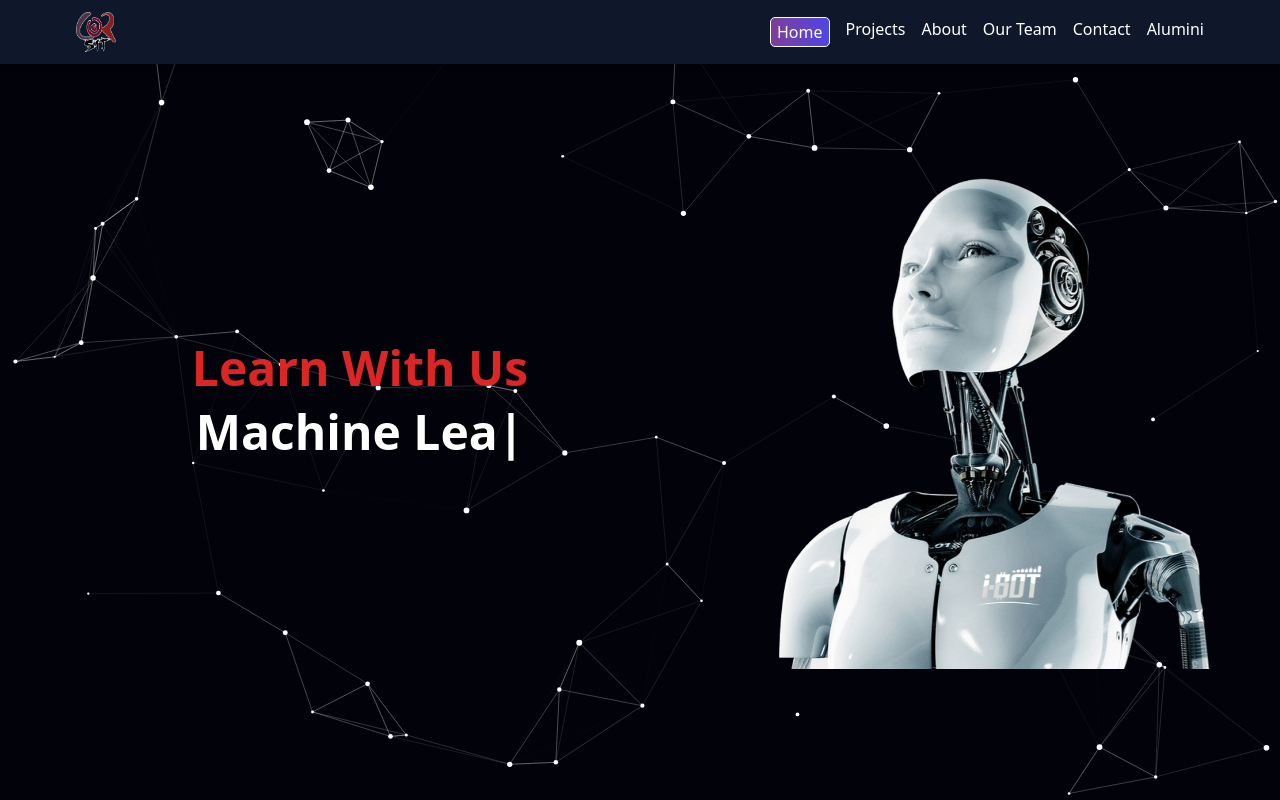
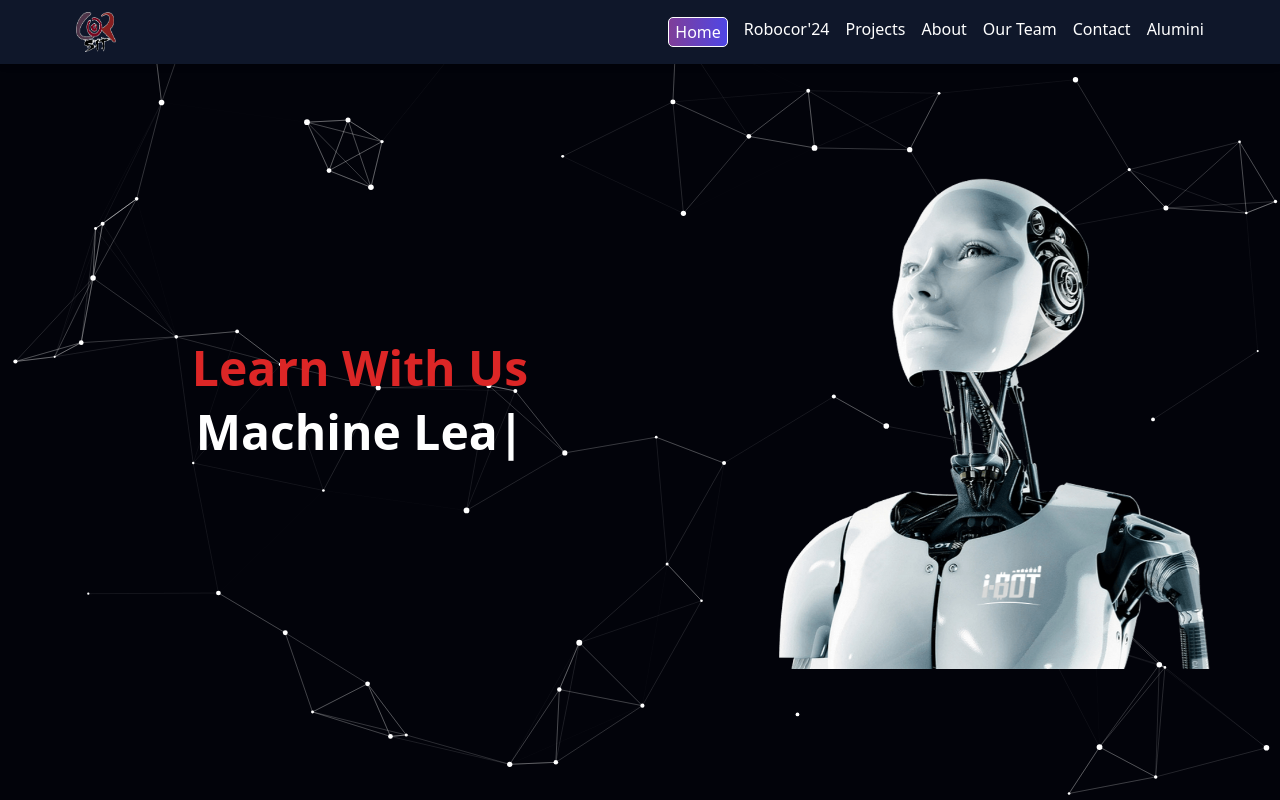
Before and after one commit to Badal-Prakash/CORSIT-2K24, a React (Vite) app: page / in a window 1280 px wide. Shown: the top 800 px of the page. Built offline with nearby package versions, Linux system fonts and the light colour scheme.

Commit message:
robocor page added

```diff
--- a/src/App.jsx
+++ b/src/App.jsx
@@ -22,7 +22,7 @@ function App() {
           <Route path="/contact" element={<Contact />}></Route>
           <Route path="/ourteam" element={<OurTeam />}></Route>
           <Route path="/projects" element={<Projects />}></Route>
-          {/* <Route path="/robocor" element={<Robocor />}></Route> */}
+          <Route path="/robocor" element={<Robocor />}></Route>
           {/* <Route path="/heckfest" element={<Heckfest />}></Route> */}
         </Routes>
       </BrowserRouter>
--- a/src/components/Header.jsx
+++ b/src/components/Header.jsx
@@ -18,6 +18,11 @@ function Header() {
           <Link to="/" spy={true} smooth={true}>
             <li className="my-4 py-4 border-b border-slate-800 hover:bg-slate-800 hover:rounded">
               Home
+            </li>
+          </Link>
+          <Link to="https://robocor24.cyclic.app/" spy={true} smooth={true}>
+            <li className="my-4 py-4 border-b border-slate-800 hover:bg-slate-800 hover:rounded">
+              Robocor'24
             </li>
           </Link>
           <Link to="About" spy={true} smooth={true}>
@@ -98,6 +103,16 @@ function Header() {
               Home
             </li>
           </Link>
+          <Link to="https://robocor24.cyclic.app/">
+            <li
+              className={`nav-item ${
+                activeTab === "Robocor'24" ? "active" : ""
+              }`}
+              onClick={() => handleTabClick("Robocor'24")}
+            >
+              Robocor'24
+            </li>
+          </Link>
           <Link to="/projects">
             <li
               className={`nav-item ${activeTab === "Projects" ? "active" : ""}`}
```
